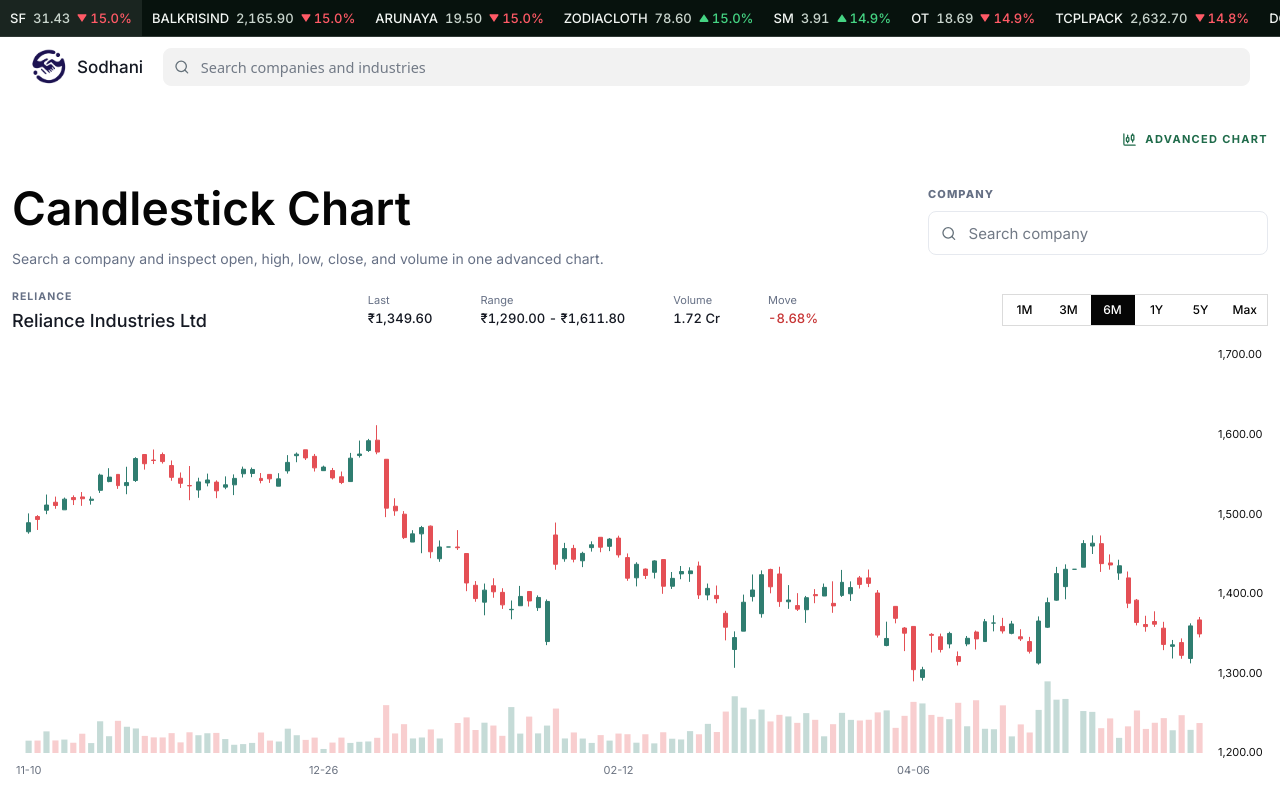
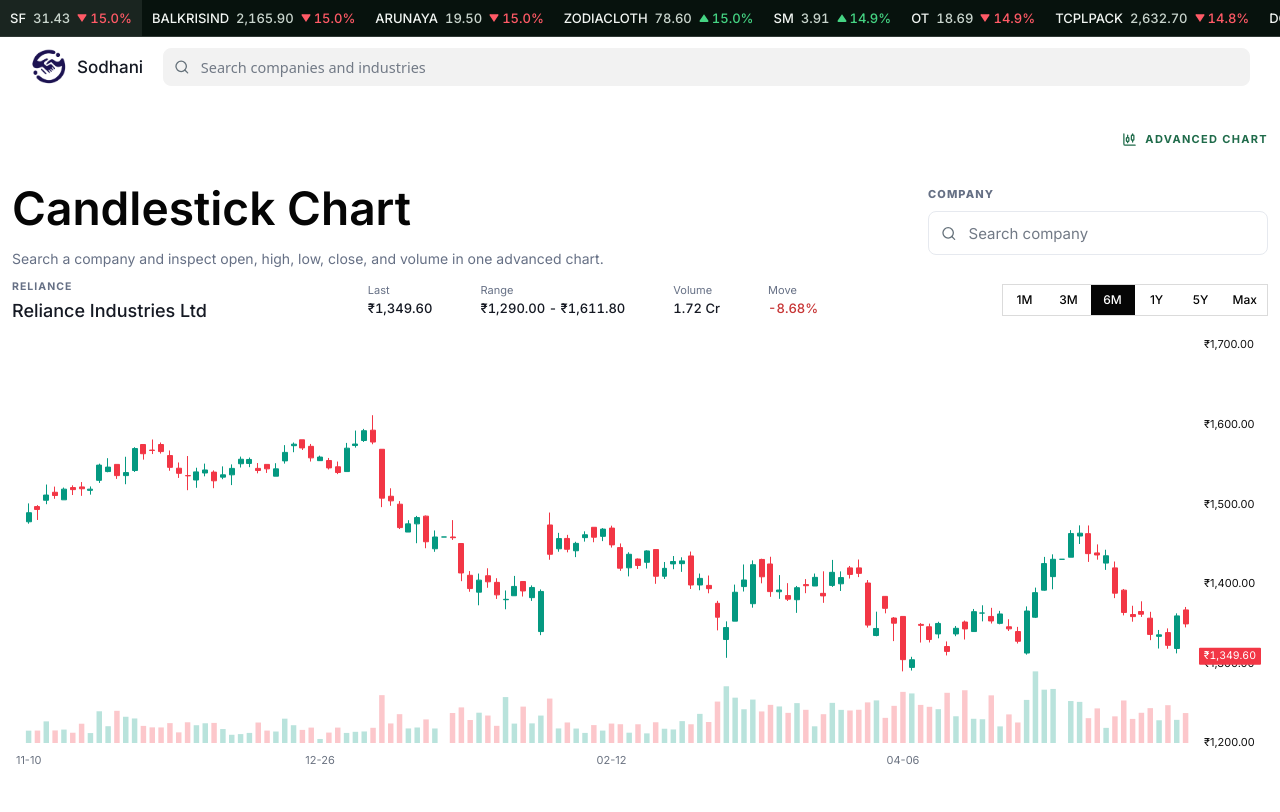
Before and after one commit to sodhanidev/sodhani-web, a Next.js app: page /tools/candlestick in a window 1280 px wide. Shown: the top 812 px of the page. Built offline with nearby package versions, Linux system fonts and the light colour scheme.

Commit message:
Finalize candlestick chart interactions

```diff
--- a/src/components/CandlestickChartTool.tsx
+++ b/src/components/CandlestickChartTool.tsx
@@ -20,6 +20,12 @@
     axisDim?: string;
     value?: number | string;
   }>;
+};
+
+type CloseLabel = {
+  color: string;
+  value: number;
+  y: number;
 };
 
 const ranges: { key: CandleRangeKey; label: string; days?: number }[] = [
@@ -147,6 +153,7 @@
   const [query, setQuery] = useState("");
   const [searchOpen, setSearchOpen] = useState(false);
   const [hoverPoint, setHoverPoint] = useState<PricePoint | null>(null);
+  const [closeLabel, setCloseLabel] = useState<CloseLabel | null>(null);
   const [themeVersion, setThemeVersion] = useState(0);
 
   useEffect(() => {
@@ -187,11 +194,13 @@
     const axis = readCssVar("--chart-axis", "#111111");
     const muted = readCssVar("--chart-muted", "#6a7280");
     const hover = readCssVar("--chart-hover-line", "#aeb8c4");
-    const up = readCssVar("--chart-up", "#2f7d70");
-    const down = readCssVar("--chart-down", "#e44f55");
+    const up = "#049981";
+    const down = "#f23645";
     const fontFamily = readCssVar("--font-sans", "Inter, ui-sans-serif, system-ui, sans-serif");
     const dates = visible.map((point) => point.date);
     const candleData = visible.map((point) => [point.open, point.close, point.low, point.high]);
+    const latestPoint = visible.at(-1);
+    const latestColor = latestPoint && latestPoint.close >= latestPoint.open ? up : down;
     const maxVolume = Math.max(1, ...visible.map((point) => point.volume));
     const volumeData = visible.map((point, index) => ({
       value: [index, point.volume],
@@ -201,6 +210,34 @@
     }));
 
     const chart = echarts.init(node, null, { renderer: "canvas" });
+    const syncCloseLabel = () => {
+      if (!latestPoint) {
+        setCloseLabel(null);
+        return;
+      }
+
+      const high = Math.max(...visible.map((point) => point.high));
+      const low = Math.min(...visible.map((point) => point.low));
+      const span = Math.max(1, high - low);
+      const paddedHigh = high + span * 0.06;
+      const paddedLow = low - span * 0.06;
+      const paddedSpan = Math.max(1, paddedHigh - paddedLow);
+      const plotTop = 8;
+      const plotBottom = 26;
+      const plotHeight = Math.max(1, node.clientHeight - plotTop - plotBottom);
+      const y = plotTop + ((paddedHigh - latestPoint.close) / paddedSpan) * plotHeight;
+
+      if (!Number.isFinite(y)) {
+        setCloseLabel(null);
+        return;
+      }
+
+      setCloseLabel({
+        color: latestColor,
+        value: latestPoint.close,
+        y: Math.min(Math.max(y, 12), node.clientHeight - 12)
+      });
+    };
     const option: EChartsOption = {
       animation: false,
       backgroundColor: background,
@@ -213,7 +250,7 @@
       grid: [
         {
           top: 8,
-          right: 64,
+          right: 78,
           bottom: 26,
           left: 0,
           containLabel: false
@@ -293,7 +330,7 @@
             color: axis,
             fontFamily,
             fontSize: 11,
-            formatter: (value: number) => formatIndianNumber(value, { dp: 2 }),
+            formatter: (value: number) => `₹${formatIndianNumber(value, { dp: 2 })}`,
             margin: 14
           },
           axisLine: { show: false },
@@ -339,8 +376,9 @@
         {
           type: "candlestick",
           data: candleData,
-          barMaxWidth: 9,
+          barMaxWidth: 64,
           barMinWidth: 2,
+          barWidth: "62%",
           itemStyle: {
             color: up,
             color0: down,
@@ -358,8 +396,9 @@
         {
           type: "bar",
           data: volumeData,
-          barMaxWidth: 9,
+          barMaxWidth: 64,
           barMinWidth: 2,
+          barWidth: "62%",
           itemStyle: {
             borderWidth: 0
           },
@@ -375,9 +414,14 @@
     };
 
     chart.setOption(option, true);
+    requestAnimationFrame(syncCloseLabel);
 
-    const resizeObserver = new ResizeObserver(() => chart.resize());
+    const resizeObserver = new ResizeObserver(() => {
+      chart.resize();
+      requestAnimationFrame(syncCloseLabel);
+    });
     resizeObserver.observe(node);
+    chart.on("dataZoom", syncCloseLabel);
 
     chart.on("updateAxisPointer", (event: unknown) => {
       const pointerEvent = event as AxisPointerEvent;
@@ -388,6 +432,7 @@
     chart.getZr().on("globalout", () => setHoverPoint(null));
 
     return () => {
+      chart.off("dataZoom", syncCloseLabel);
       resizeObserver.disconnect();
       chart.dispose();
     };
@@ -530,6 +575,14 @@
 
         <div className={css(styles, "candlestick-chart-shell")}>
           <div ref={chartRef} className={css(styles, "candlestick-chart-frame")} />
+          {closeLabel ? (
+            <div
+              className={css(styles, "ohlc-close-label")}
+              style={{ backgroundColor: closeLabel.color, top: closeLabel.y }}
+            >
+              ₹{formatIndianNumber(closeLabel.value, { dp: 2 })}
+            </div>
+          ) : null}
         </div>
       </section>
 
--- a/src/components/company/company.module.css
+++ b/src/components/company/company.module.css
@@ -747,7 +747,7 @@
 .candlestick-page {
   display: grid;
   width: min(var(--company-page-max, 1800px), calc(100% - 24px));
-  gap: 18px;
+  gap: 10px;
   margin: 0 auto;
   padding: clamp(18px, 3vw, 34px) 0 46px;
 
@@ -773,7 +773,7 @@
 }
 
 .candlestick-header-code {
-  margin: 4px 0 0 6px;
+  margin: 4px 0 0 3px;
   color: #B7B0A7;
   font-size: 13px;
   font-weight: 500;
@@ -984,7 +984,7 @@
   grid-template-columns: minmax(180px, 0.55fr) minmax(0, 1fr) auto;
   gap: 16px;
   align-items: center;
-  padding: 2px 0 6px;
+  padding: 0 0 6px;
 
 }
 
@@ -1087,6 +1087,23 @@
   display: block;
   width: 100%;
   height: 100%;
+
+}
+
+.ohlc-close-label {
+  position: absolute;
+  right: 7px;
+  z-index: 4;
+  border-radius: 1px;
+  color: #ffffff;
+  font-size: 10.5px;
+  font-weight: 400;
+  font-variant-numeric: tabular-nums;
+  line-height: 1;
+  padding: 3px 5px;
+  pointer-events: none;
+  transform: translateY(-50%);
+  white-space: nowrap;
 
 }
 
```
